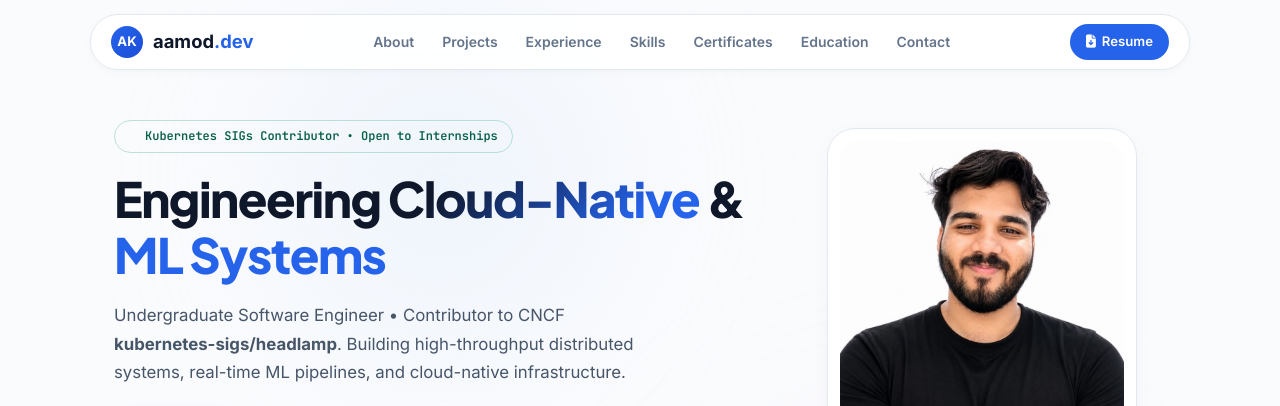
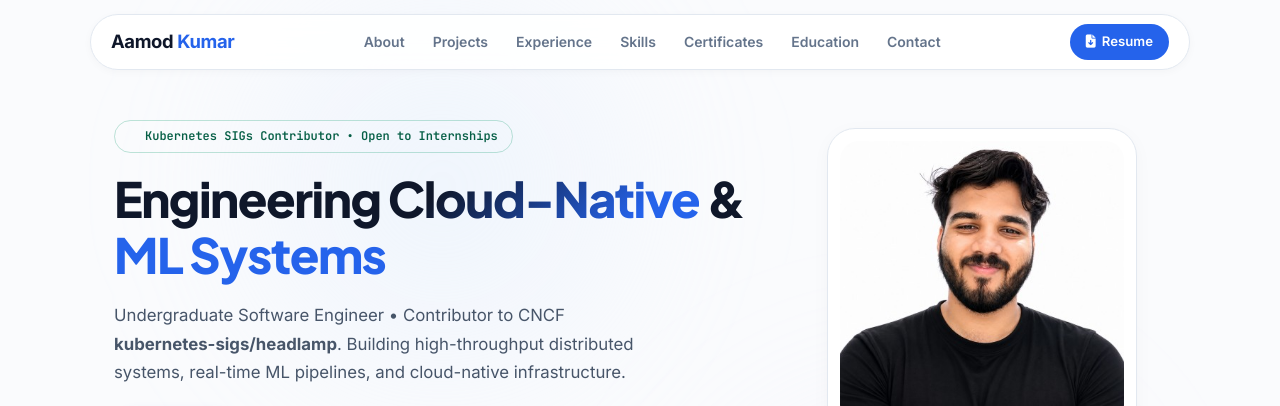
Before and after one commit to Aamod007/Portfolio, a plain HTML site: page index.html in a window 1280 px wide. Shown: the top 406 px of the page. Drawn offline with Linux system fonts and the light colour scheme.

Commit message:
style(navbar): replace brand logo with text name Aamod Kumar

```diff
--- a/css/style.css
+++ b/css/style.css
@@ -204,10 +204,16 @@ a {
 .nav-brand {
   display: flex;
   align-items: center;
-  gap: 10px;
   font-size: 1.15rem;
   font-weight: 800;
   color: var(--text-primary);
+  text-decoration: none;
+  letter-spacing: -0.02em;
+  transition: var(--transition-fast);
+}
+
+.nav-brand:hover {
+  opacity: 0.85;
 }
 
 .brand-icon {
--- a/index.html
+++ b/index.html
@@ -34,8 +34,7 @@
   <nav class="navbar" id="navbar">
     <div class="container nav-container">
       <a href="#hero" class="nav-brand" aria-label="Aamod Kumar Homepage">
-        <div class="brand-icon">AK</div>
-        <span>aamod<span class="primary-text">.dev</span></span>
+        <span>Aamod <span class="primary-text">Kumar</span></span>
       </a>
 
       <ul class="nav-links">
```
